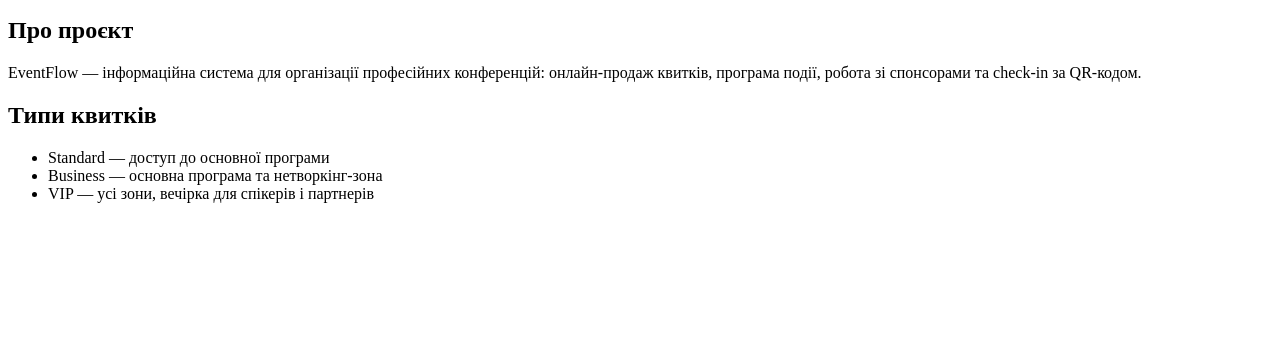
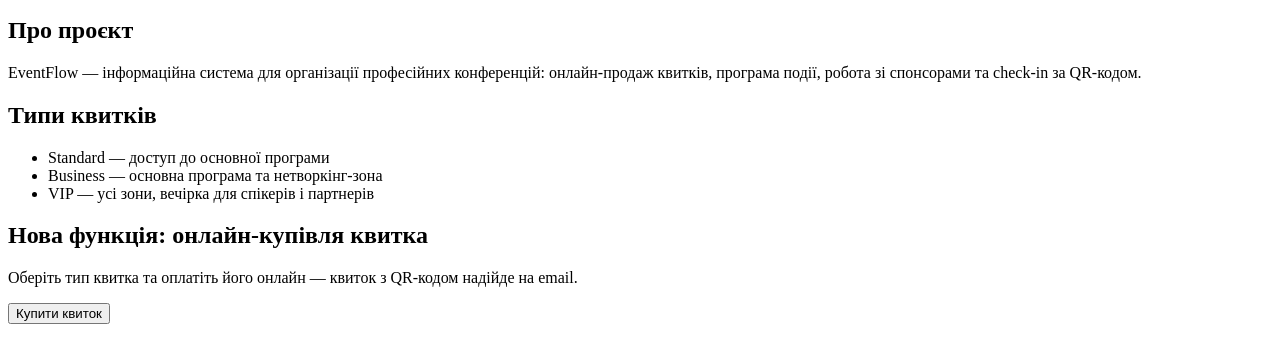
Before and after one commit to yuramoskalchuk/eventflow-web, a plain HTML site: page index.html in a window 1280 px wide. Shown: the part 101-464 px from the top of the page. Drawn offline with Linux system fonts and the light colour scheme.

Commit message:
Add feature section
SCRUM-8: блок онлайн-купівлі квитка з кнопкою «Купити квиток»

```diff
--- a/index.html
+++ b/index.html
@@ -16,5 +16,8 @@
     <li>Business — основна програма та нетворкінг-зона</li>
     <li>VIP — усі зони, вечірка для спікерів і партнерів</li>
   </ul>
+  <h2>Нова функція: онлайн-купівля квитка</h2>
+  <p>Оберіть тип квитка та оплатіть його онлайн — квиток з QR-кодом надійде на email.</p>
+  <button type="button">Купити квиток</button>
 </body>
 </html>
```
